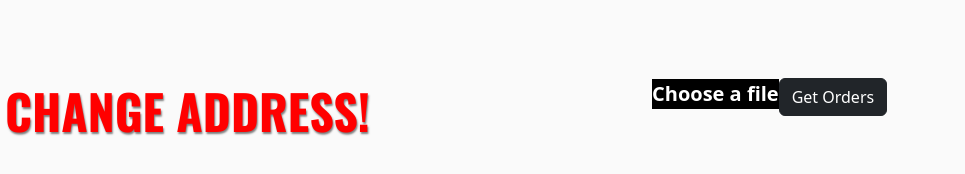
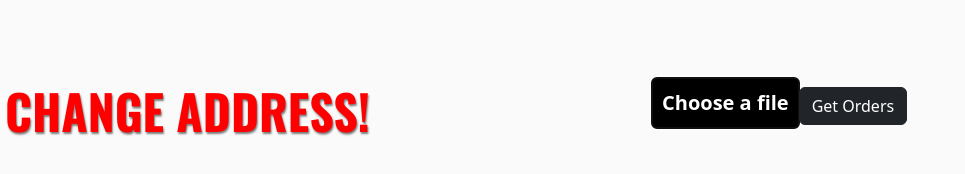
Before and after one commit to PaulKillian/oer, a Next.js app: page / in a window 1280 px wide. Shown: the part 136-310 px from the top of the page, without its empty margins (0-965 px from the left). Built offline with nearby package versions, Linux system fonts and the light colour scheme.

Commit message:
added file button styles and conditions

```diff
--- a/components/imageReader.js
+++ b/components/imageReader.js
@@ -18,7 +18,18 @@ function ImageReader(props) {
 
   return (
     <>
-     <button type="button" className="btn btn-dark">Get Orders</button>
+    {props.file
+      ? <button
+          type="button"
+          class="btn btn-success"
+          onClick={getOrders}
+          >Get Orders
+        </button>
+      : <button
+          type="button"
+          className="btn btn-dark">Get Orders
+        </button>
+    }
      <div>{orderText}</div>
     </>
   );
--- a/components/upload.js
+++ b/components/upload.js
@@ -41,12 +41,19 @@ export function Upload() {
         name="file"
         id="file"
         className={styles.inputfile}
+        data-multiple-caption="{count} files selected" multiple
         onChange={(event) => {
             handleUpload(event); // 👈 this will trigger when user selects the file.
         }}
        />
-       <label for="file">Choose a file</label>
-    <ImageReader url={url}/>
-    </div>
+        {file
+            ? <label htmlFor="file">{file}</label>
+            : <label htmlFor="file">Choose a file</label>
+        }
+        <ImageReader
+            url={url}
+            file={file}
+        />
+        </div>
     );
 };
--- a/styles/Home.module.css
+++ b/styles/Home.module.css
@@ -71,6 +71,11 @@ z-index: -1;
   color: white;
   background-color: black;
   display: inline-block;
+  cursor: pointer;
+  padding: 10px;
+  border-radius: 5px;
+  outline: 1px dotted #000;
+	outline: -webkit-focus-ring-color auto 5px;
 }
 
 .inputfile:focus + label,
--- a/styles/globals.css
+++ b/styles/globals.css
@@ -5,7 +5,7 @@ body {
   padding: 0;
   margin: 0;
   font-family: 'Oswald', sans-serif;
-  background-color: #efefef;
+  background-color: #F3F2EE;
 }
 
 a {
```
Also changed, not shown: 1 other file (tests, documents, lock files or other folders). Lines whose indentation alone changed are shown as unchanged.
